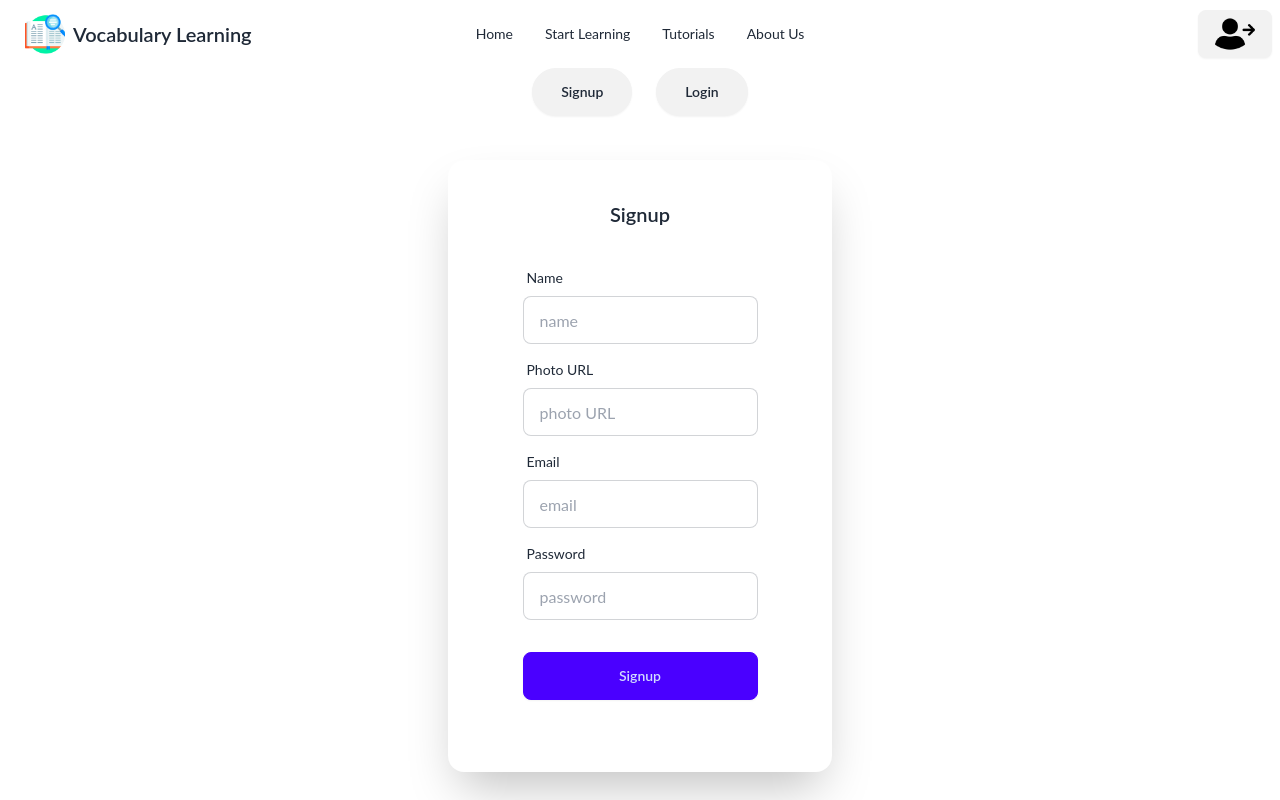
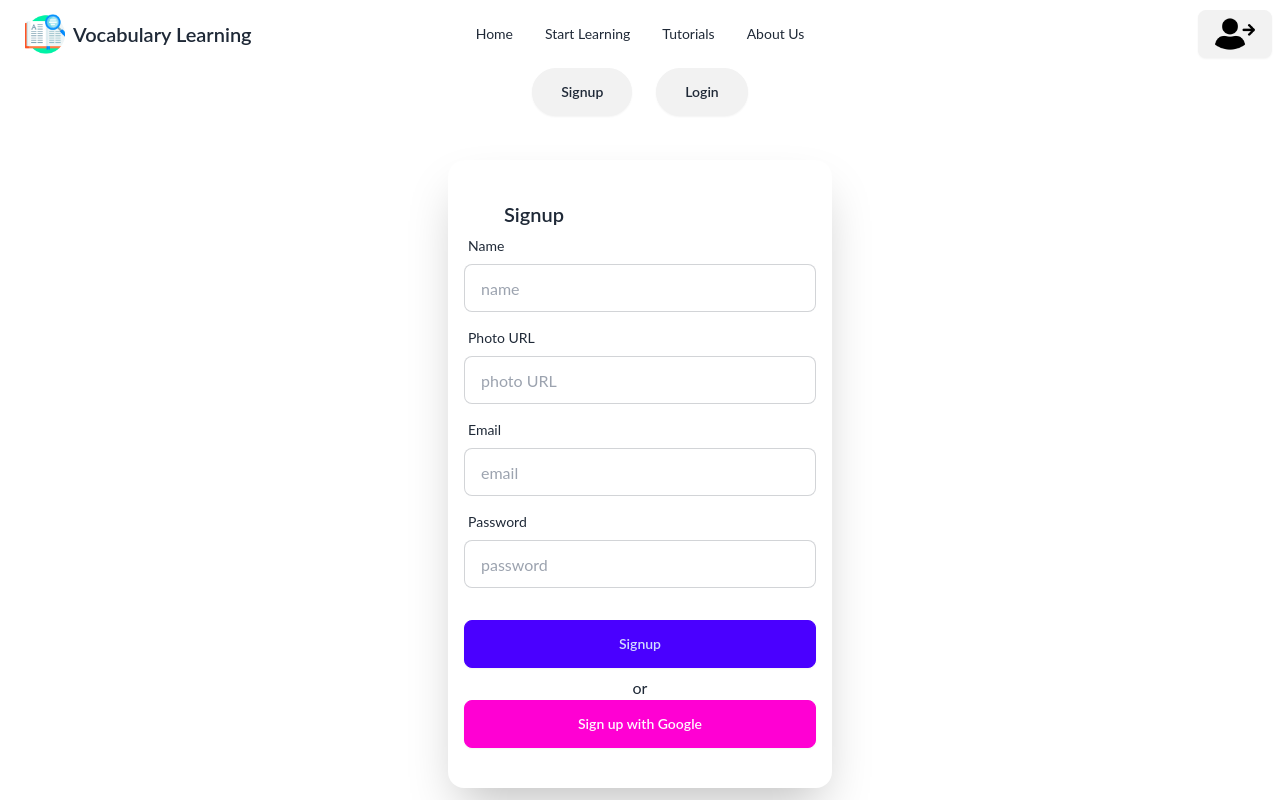
Before and after one commit to mozaddedalfeshani/p9-VocabularyLearning, a React (Vite) app: page /login in a window 1280 px wide. Shown: the top 800 px of the page. Built offline with nearby package versions, Linux system fonts and the light colour scheme; no server answers.

Commit message:
Add Google authentication and loading state management to AuthProvider

```diff
--- /dev/null
+++ b/src/components/LoadingUI.jsx
@@ -0,0 +1,9 @@
+import React from "react";
+
+export default function LoadingUI() {
+  return (
+    <div className="min-h-full flex justify-center items-center">
+      <span className="loading loading-bars loading-lg"></span>
+    </div>
+  );
+}
--- a/src/contexts/AuthProvider.jsx
+++ b/src/contexts/AuthProvider.jsx
@@ -1,14 +1,36 @@
-import React, { createContext, useState } from "react";
+import React, { createContext, useEffect, useState } from "react";
 export const AuthContext = createContext();
 import {
   getAuth,
   createUserWithEmailAndPassword,
   updateProfile,
+  onAuthStateChanged,
+  signInWithPopup,
 } from "firebase/auth";
 import app from "../hooks/Firebase.Config";
+import { GoogleAuthProvider } from "firebase/auth";
 
 const AuthProvider = ({ children }) => {
+  const provider = new GoogleAuthProvider();
   const [user, setUser] = useState(null);
+  const [loading, setLoading] = useState(true);
+
+  useEffect(() => {
+    const unsubscribe = onAuthStateChanged(getAuth(app), (user) => {
+      setUser(user);
+      setLoading(false);
+    });
+    return () => {
+      unsubscribe();
+    };
+  }, []);
+
+  const googleLogin = () => {
+    signInWithPopup(getAuth(app), provider).then((result) => {
+      setUser(result.user);
+      setLoading(false);
+    });
+  };
 
   const createAccount = (email, password, displayName, photoURL) => {
     console.log("createAccount", email, password);
@@ -42,6 +64,8 @@ const AuthProvider = ({ children }) => {
     user,
     createAccount,
     updateUserProfile,
+    googleLogin, // Added googleLogin to authInfo
+    loading,
   };
 
   return (
--- a/src/pages/Login.jsx
+++ b/src/pages/Login.jsx
@@ -11,6 +11,7 @@ export default function Login() {
   const [signupName, setSignupName] = useState("");
   const [signupPhotoUrl, setSignupPhotoUrl] = useState("");
   const authContext = useContext(AuthContext);
+  const { googleLogin } = useContext(AuthContext);
 
   const clickToLogin = () => {
     setLogin(true);
@@ -18,6 +19,10 @@ export default function Login() {
 
   const clickToSignup = () => {
     setLogin(false);
+  };
+  const handleGoogleLogin = () => {
+    console.log("Google login");
+    googleLogin();
   };
 
   const handlePasswordChange = (e) => {
@@ -81,9 +86,9 @@ export default function Login() {
       {!login && (
         <div className="signup-area flex items-center justify-center my-11">
           {/* Signup form goes here */}
-          <div className="card bg-base-100 w-full items-center py-10 max-w-sm shrink-0 shadow-2xl">
-            <h1 className="card-title text-center">Signup</h1>
-            <form className="card-body" onSubmit={handleSignup}>
+          <div className="card bg-base-100 w-full px-4 py-10 max-w-sm shrink-0 shadow-2xl">
+            <h1 className="card-title text-center px-10">Signup</h1>
+            <form className="card-body p-0" onSubmit={handleSignup}>
               <div className="form-control">
                 <label className="label">
                   <span className="label-text">Name</span>
@@ -150,9 +155,14 @@ export default function Login() {
                   Signup
                 </button>
               </div>
+              <p className="text-center">or</p>
             </form>
+            <div className="form-control ">
+              <button className="btn btn-secondary" onClick={handleGoogleLogin}>
+                Sign up with Google
+              </button>
+            </div>
           </div>
-          {/* Add your signup form fields here */}
         </div>
       )}
       {/* this will be sign in area */}
--- a/src/routes/PrivateProvider.jsx
+++ b/src/routes/PrivateProvider.jsx
@@ -1,12 +1,18 @@
 import React, { useContext } from "react";
 import { AuthContext } from "../contexts/AuthProvider";
 import { Navigate } from "react-router-dom";
+import LoadingUI from "../components/LoadingUI";
+
 
 export default function PrivateProvider({ children }) {
-  const { user } = useContext(AuthContext);
-  console.log("Runnig the PrivateProvider", user);
-  if (user) {
-    return <div>{children}</div>;
+  const { user, loading } = useContext(AuthContext);
+  console.log("Runnig the PrivateProvider", user, loading);
+
+  if (loading) {
+    return <LoadingUI />;
+  }
+  if (user && user?.email) {
+    return children;
   }
   return <Navigate to="/login" />;
 }
```
